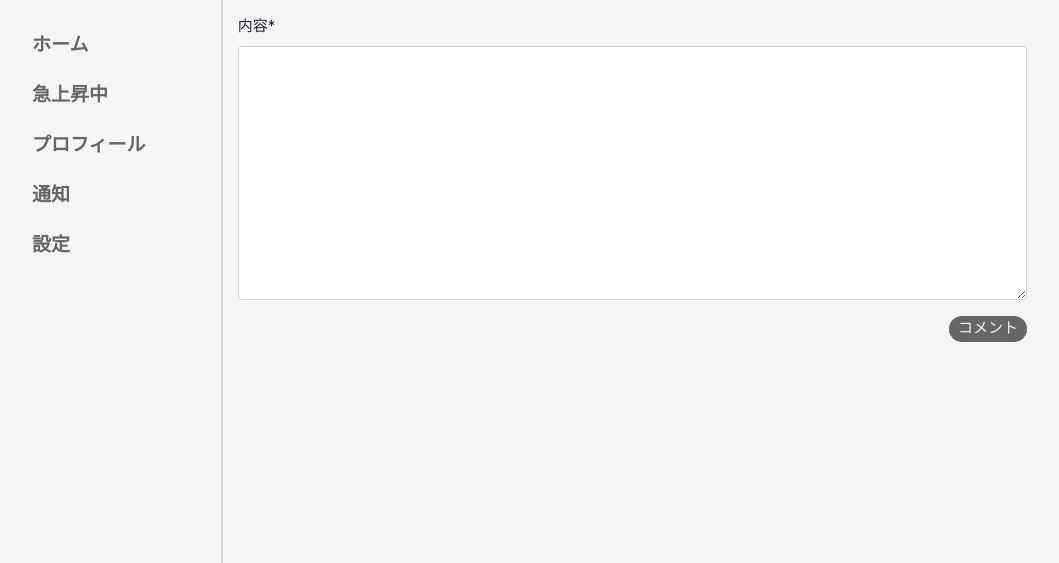
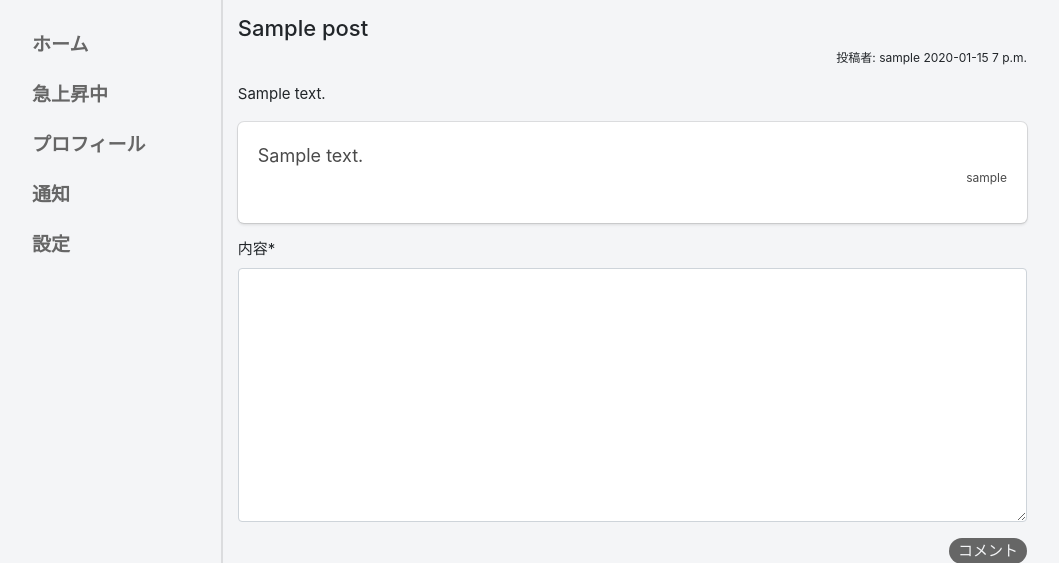
Before and after one commit to dysksh/arglyph, a Django app: page /reply/1/ in a window 1280 px wide. Shown: the part 60-623 px from the top of the page, without its empty margins (110-1169 px from the left). Run offline with Django 3.2, Linux system fonts and the light colour scheme; a user stored in the database is signed in; tables that the repository leaves empty hold one stand-in row (values such as "Sample post"); parts of the project's set-up code (start-up, migrations or seed data) failed here and were passed over; some libraries are stand-ins or nearby versions.

Commit message:
[update]refs #4 comment_formにポストや親要素の表示

```diff
--- a/static/css/main.css
+++ b/static/css/main.css
@@ -320,6 +320,9 @@ input:-webkit-autofill {
   text-align: right;
   font-size: 12px;
 }
+.item ul li {
+  margin-bottom: 1rem;
+}
 .form-btn {
   text-align: right;
 }
--- a/templates/argument/comment_form.html
+++ b/templates/argument/comment_form.html
@@ -3,6 +3,23 @@
 
 
 {% block body %}
+    <div class="item">
+        <h1>{{ post.title}}</h1>
+        <p>投稿者: <span>{{ post.advocate }}</span> {{ post.date_posted|date:'Y-m-d P' }}</p>
+
+        <ul>
+            <li>{{ post.content }}</li>
+        </ul>
+
+        {% if comment %}
+            <div class="comment-box-outer" id="{{ comment.parent.id }}">
+                <div class="comment-box">
+                    <div class="content">{{ comment.content }}</div>
+                    <p>{{ comment.author }}</p>
+                </div>
+            </div>
+        {% endif %}
+    </div>
     <section class="section">
         <div class="form">
             <form action="" method="POST">
```
